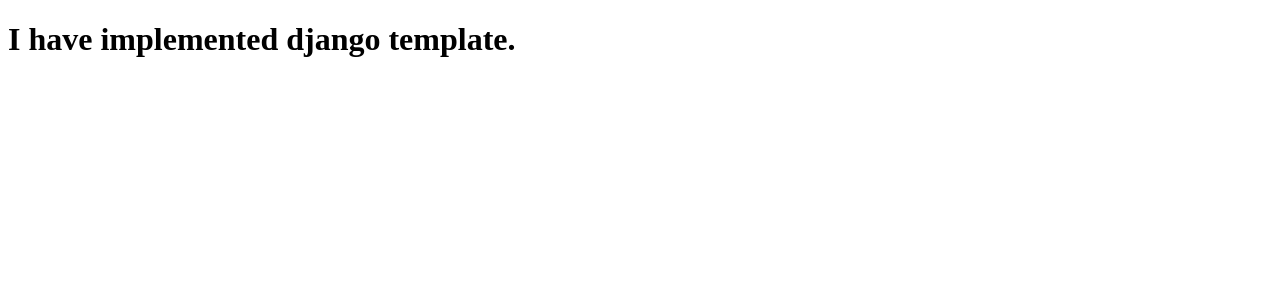
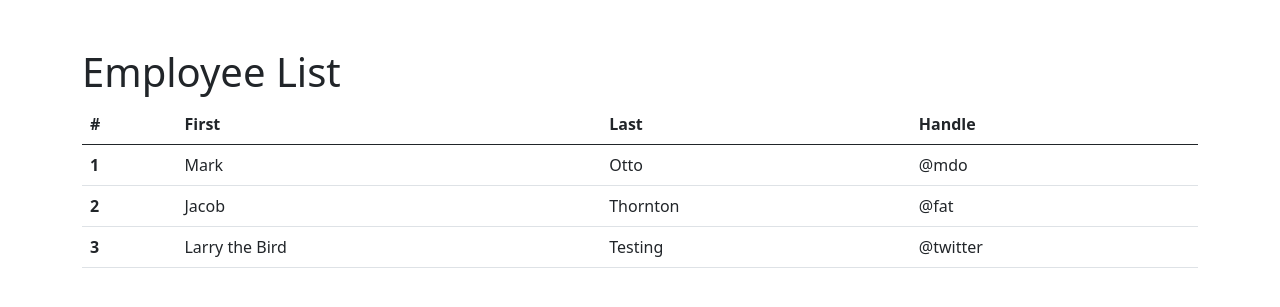
Before and after one commit to ProgrammerSohan/Django-Basic_a_Python, a Django app: page / in a window 1280 px wide. Shown: the top 307 px of the page. Run offline with Django 4.2, Linux system fonts and the light colour scheme.

Commit message:
implement bootstrap

```diff
--- a/mysite/templates/home.html
+++ b/mysite/templates/home.html
@@ -4,8 +4,45 @@
     <meta charset="UTF-8">
     <meta name="viewport" content="width=device-width, initial-scale=1.0">
     <title>Django Basics</title>
+    <link href="https://cdn.jsdelivr.net/npm/bootstrap@5.0.2/dist/css/bootstrap.min.css" rel="stylesheet">
+
+  <script src="https://cdn.jsdelivr.net/npm/bootstrap@5.0.2/dist/js/bootstrap.bundle.min.js" ></script>
 </head>
 <body>
-    <h1>I have implemented django template.</h1>
+     <div class="container pt-5">
+        <h1>Employee List</h1>
+        <table class="table">
+            <thead>
+                <tr>
+                    <th scope="col">#</th>
+                    <th scope="col">First</th>
+                    <th scope="col">Last</th>
+                    <th scope="col">Handle</th>
+
+                </tr>
+            </thead>
+             <tbody>
+                <tr>
+                    <th scope="row">1</th>
+                    <td>Mark</td>
+                    <td>Otto</td>
+                    <td>@mdo</td>
+                </tr>
+                <tr>
+                    <th scope="row">2</th>
+                    <td>Jacob</td>
+                    <td>Thornton</td>
+                    <td>@fat</td>
+                </tr>
+                <tr>
+                    <th scope="row">3</th>
+                    <td>Larry the Bird</td>
+                    <td>Testing</td>
+                    <td>@twitter</td>
+                </tr>
+             </tbody>
+        </table>
+
+     </div>
 </body>
 </html>
```
